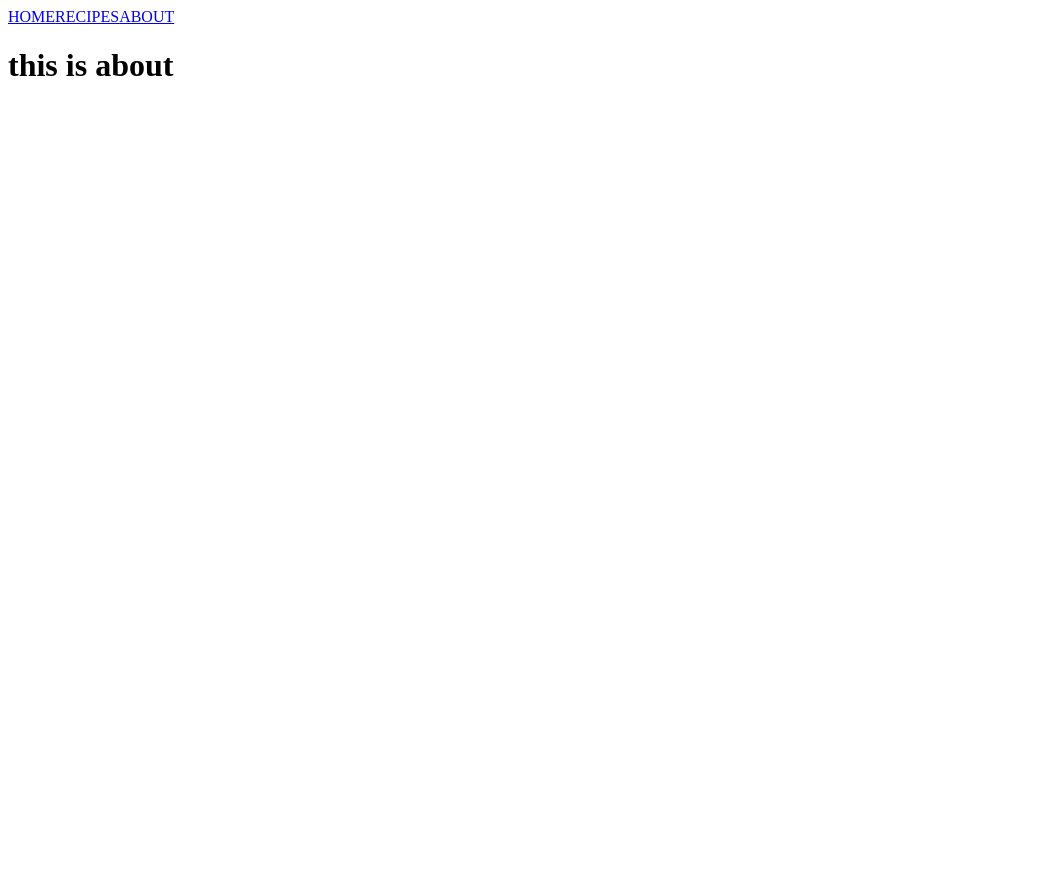
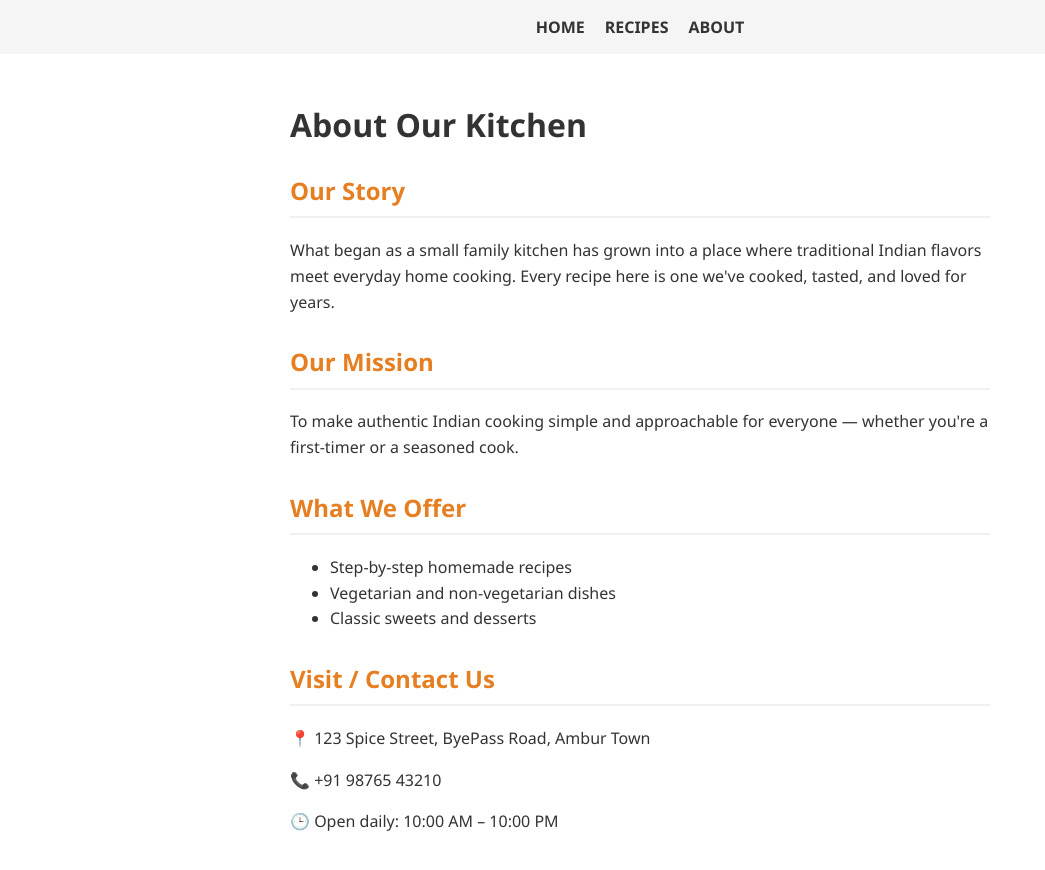
Before and after one commit to badrionyx/React_Task, a React (Vite) app: page /about in a window 1280 px wide. Shown: the top 870 px of the page, without its empty margins (0-1045 px from the left). Before the commit the page ends 800 px from the top, so only its background shows below. Built offline with nearby package versions, Linux system fonts and the light colour scheme.

Commit message:
Added the cards and data

```diff
--- a/src/routers/Task/components1/RestaurantApp.jsx
+++ b/src/routers/Task/components1/RestaurantApp.jsx
@@ -2,25 +2,20 @@ import { BrowserRouter, Route, Routes } from "react-router-dom";
 import { Myheader } from "./header";
 import { MyRecipes } from "../pages1/recipes";
 import { MyAbout } from "../pages1/about";
+import { MyHome } from "../pages1/home";
+import { RecipeDetails } from "./recipeDetails";
 
 function Restaurant() {
   return (
     <>
       <BrowserRouter>
-        <Myheader/>
-          <Routes>
-            <Route
-              path="/"
-              element={
-                <>
-                  <MyRecipes /> <MyAbout />
-                </>
-              }
-            />
-            <Route path="recipes" element=<MyRecipes /> />
-            <Route path="about" element=<MyAbout /> />
-          </Routes>
-
+        <Myheader />
+        <Routes>
+          <Route path="/" element={<MyHome />} />
+          <Route path="recipes" element={<MyRecipes />} />
+          <Route path="recipes/:id" element={<RecipeDetails />} />
+          <Route path="about" element={<MyAbout />} />
+        </Routes>
       </BrowserRouter>
     </>
   );
--- a/src/routers/Task/components1/header.jsx
+++ b/src/routers/Task/components1/header.jsx
@@ -1,11 +1,12 @@
-import { Link } from "react-router";
+import { Link } from "react-router-dom";
 
 export let Myheader = () => {
   return (
-    <>
+    <nav className="navbar">
       <Link to="/">HOME</Link>
+      {/* <Link to="/recipeDetails">RECIPE DETAILS</Link> */}
       <Link to="/recipes">RECIPES</Link>
       <Link to="/about">ABOUT</Link>
-    </>
+    </nav>
   );
 };
--- /dev/null
+++ b/src/routers/Task/components1/recipeDetails.jsx
@@ -0,0 +1,33 @@
+import { useParams, Link } from "react-router-dom";
+import { recipes } from "../data1/recipes";
+
+export let RecipeDetails = () => {
+  const { id } = useParams();                       // 👈 reads ":id" from the URL
+  const recipe = recipes.find((r) => r.id === Number(id));
+
+  // If someone visits a bad id like /recipes/999
+  if (!recipe) {
+    return (
+      <div className="recipe-details">
+        <h2>Recipe not found 😕</h2>
+        <Link to="/recipes">⬅ Back to recipes</Link>
+      </div>
+    );
+  }
+
+  return (
+    <div className="recipe-details">
+      <Link to="/recipes">⬅ Back to recipes</Link>
+      <h1>{recipe.title}</h1>
+      <img src={recipe.image} alt={recipe.title} className="details-img" />
+      <p>{recipe.description}</p>
+
+      <h3>Ingredients</h3>
+      <ul>
+        {recipe.ingredients.map((item) => (
+          <li key={item}>{item}</li>
+        ))}
+      </ul>
+    </div>
+  );
+};
--- a/src/routers/Task/pages1/about.jsx
+++ b/src/routers/Task/pages1/about.jsx
@@ -1,7 +1,40 @@
 export let MyAbout = () => {
   return (
-    <>
-      <h1>this is about</h1>
-    </>
+    <div className="about">
+      <h1>About Our Kitchen</h1>
+
+      <section className="about-section">
+        <h2>Our Story</h2>
+        <p>
+          What began as a small family kitchen has grown into a place where
+          traditional Indian flavors meet everyday home cooking. Every recipe
+          here is one we've cooked, tasted, and loved for years.
+        </p>
+      </section>
+
+      <section className="about-section">
+        <h2>Our Mission</h2>
+        <p>
+          To make authentic Indian cooking simple and approachable for everyone
+          — whether you're a first-timer or a seasoned cook.
+        </p>
+      </section>
+
+      <section className="about-section">
+        <h2>What We Offer</h2>
+        <ul>
+          <li>Step-by-step homemade recipes</li>
+          <li>Vegetarian and non-vegetarian dishes</li>
+          <li>Classic sweets and desserts</li>
+        </ul>
+      </section>
+
+      <section className="about-section">
+        <h2>Visit / Contact Us</h2>
+        <p>📍 123 Spice Street, ByePass Road, Ambur Town</p>
+        <p>📞 +91 98765 43210</p>
+        <p>🕒 Open daily: 10:00 AM – 10:00 PM</p>
+      </section>
+    </div>
   );
 };
--- a/src/routers/Task/pages1/home.jsx
+++ b/src/routers/Task/pages1/home.jsx
@@ -1,7 +1,13 @@
+import { Link } from "react-router";
+
 export let MyHome = () => {
   return (
-    <>
-      <h1>This is HOME...</h1>
-    </>
+    <div className="hero">
+      <h1>Welcome to Our Kitchen 🍛</h1>
+      <p>Discover delicious homemade Indian recipes, made simple.</p>
+      <Link to="/recipes" className="hero-btn">
+        View Recipes
+      </Link>
+    </div>
   );
 };
--- a/src/routers/Task/pages1/styleRecipe.css
+++ b/src/routers/Task/pages1/styleRecipe.css
@@ -11,6 +11,13 @@
   padding: 12px;
   text-decoration: none;
   color: inherit;
+  transition:
+    transform 0.15s ease,
+    box-shadow 0.15s ease;
+}
+.recipe-card:hover {
+  transform: translateY(-4px);
+  box-shadow: 0 6px 16px rgba(0, 0, 0, 0.12);
 }
 
 .recipe-img {
@@ -19,3 +26,54 @@
   object-fit: cover;
   border-radius: 6px;
 }
+
+.navbar {
+  display: flex;
+  justify-content: center;
+  gap: 20px;
+  padding: 16px;
+  background-color: #f5f5f5;
+}
+
+.navbar a {
+  text-decoration: none;
+  color: #333;
+  font-weight: bold;
+}
+
+body {
+  font-family: "Segoe UI", system-ui, sans-serif;
+  color: #333;
+  margin: 0;
+}
+
+.recipe-details h1 {
+  margin-top: 12px;
+}
+
+.recipe-details ul {
+  line-height: 1.8;
+}
+
+.recipe-details a {
+  color: #e67e22;
+  text-decoration: none;
+  font-weight: bold;
+}
+
+.about {
+  max-width: 700px;
+  margin: 0 auto;
+  padding: 24px;
+  line-height: 1.6;
+}
+
+.about-section {
+  margin-bottom: 28px;
+}
+
+.about-section h2 {
+  color: #e67e22;
+  border-bottom: 2px solid #f0f0f0;
+  padding-bottom: 6px;
+}
```
